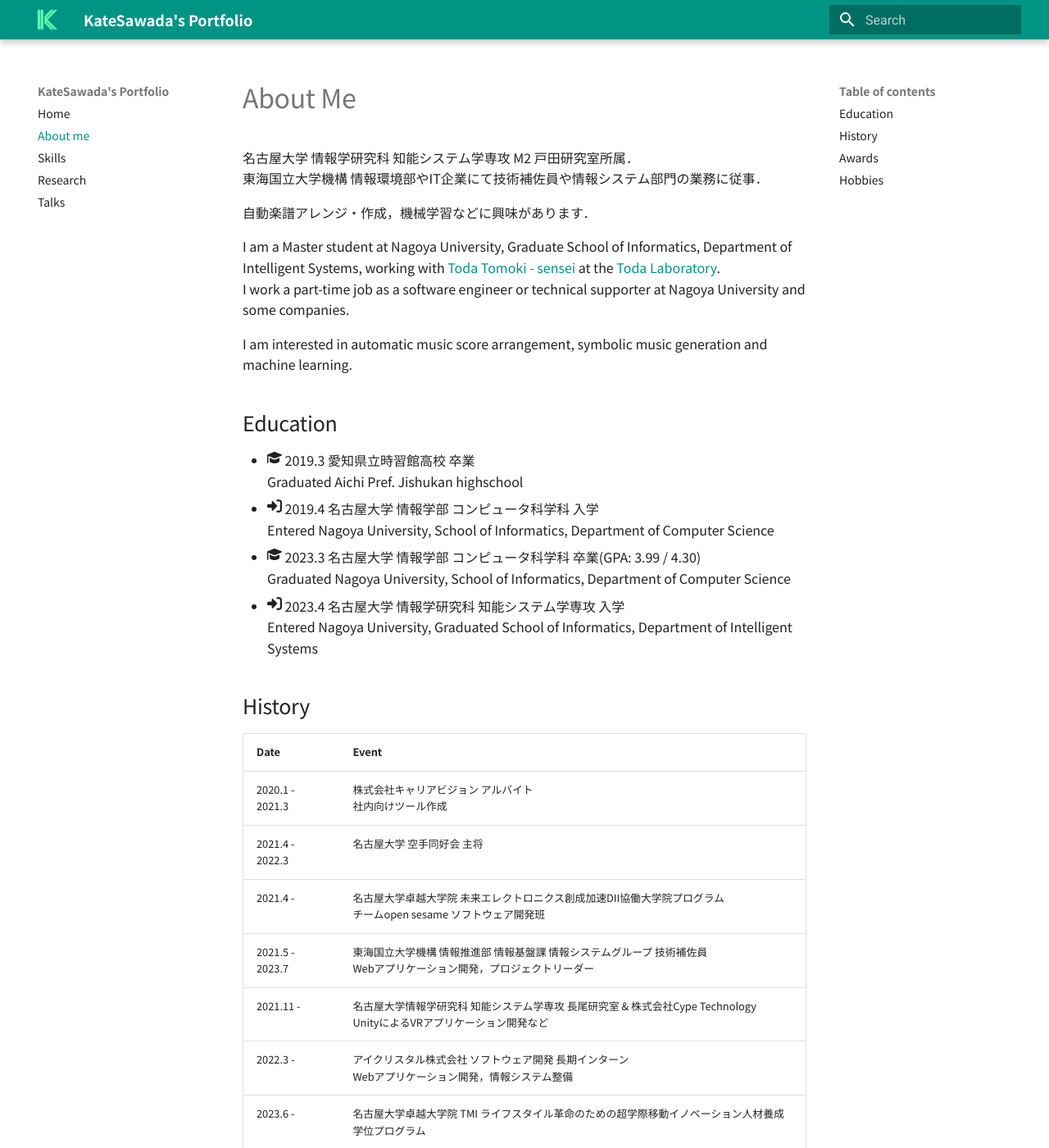
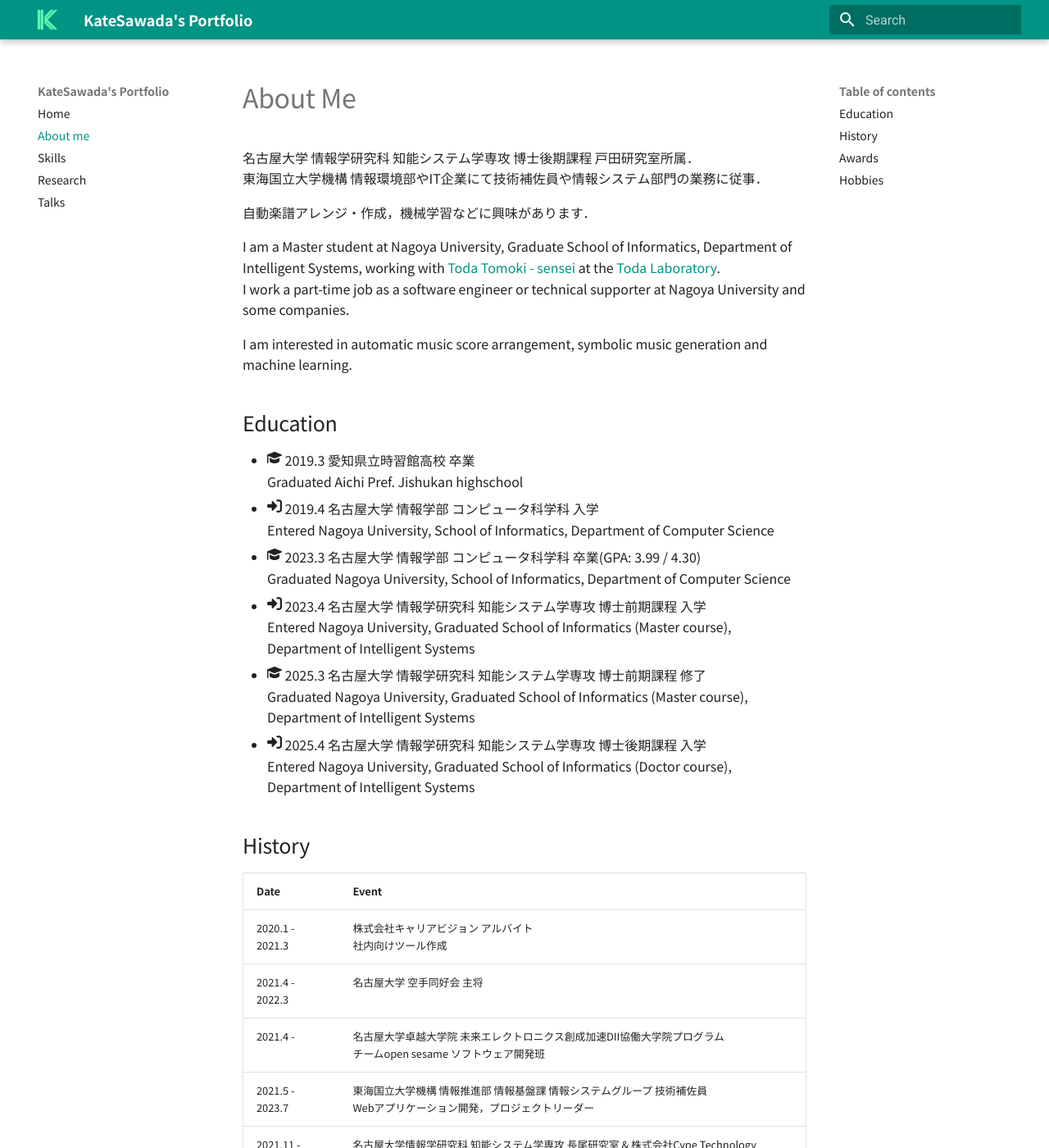
Before and after one commit to KateSawada/KateSawada.github.io, an MkDocs documentation site: the page built from docs/about.md, in a window 1280 px wide and 1400 px high. Shown: the whole window at 82% size. Built offline with MkDocs 1.6.1 and Material for MkDocs 9.7.7, drawn with Linux system fonts in a browser that asks for light colours; nearby versions of some CDN libraries.

Commit message:
学歴更新

```diff
--- a/docs/about.md
+++ b/docs/about.md
@@ -4,7 +4,7 @@
 
 # About Me
 
-名古屋大学 情報学研究科 知能システム学専攻 M2 戸田研究室所属．
+名古屋大学 情報学研究科 知能システム学専攻 博士後期課程 戸田研究室所属．
 東海国立大学機構 情報環境部やIT企業にて技術補佐員や情報システム部門の業務に従事．
 
 自動楽譜アレンジ・作成，機械学習などに興味があります．
@@ -19,7 +19,9 @@
 - :fontawesome-solid-graduation-cap: 2019.3 愛知県立時習館高校 卒業<br>Graduated Aichi Pref. Jishukan highschool
 - :fontawesome-solid-right-to-bracket: 2019.4 名古屋大学 情報学部 コンピュータ科学科 入学<br>Entered Nagoya University, School of Informatics, Department of Computer Science
 - :fontawesome-solid-graduation-cap: 2023.3 名古屋大学 情報学部 コンピュータ科学科 卒業(GPA: 3.99 / 4.30)<br>Graduated Nagoya University, School of Informatics, Department of Computer Science
-- :fontawesome-solid-right-to-bracket: 2023.4 名古屋大学 情報学研究科 知能システム学専攻 入学<br>Entered Nagoya University, Graduated School of Informatics, Department of Intelligent Systems
+- :fontawesome-solid-right-to-bracket: 2023.4 名古屋大学 情報学研究科 知能システム学専攻 博士前期課程 入学<br>Entered Nagoya University, Graduated School of Informatics (Master course), Department of Intelligent Systems
+- :fontawesome-solid-graduation-cap: 2025.3 名古屋大学 情報学研究科 知能システム学専攻 博士前期課程 修了<br>Graduated Nagoya University, Graduated School of Informatics (Master course), Department of Intelligent Systems
+- :fontawesome-solid-right-to-bracket: 2025.4 名古屋大学 情報学研究科 知能システム学専攻 博士後期課程 入学<br>Entered Nagoya University, Graduated School of Informatics (Doctor course), Department of Intelligent Systems
 
 ## History
 
```
Also changed, not shown: docs/index.md (+3 -3 lines).
